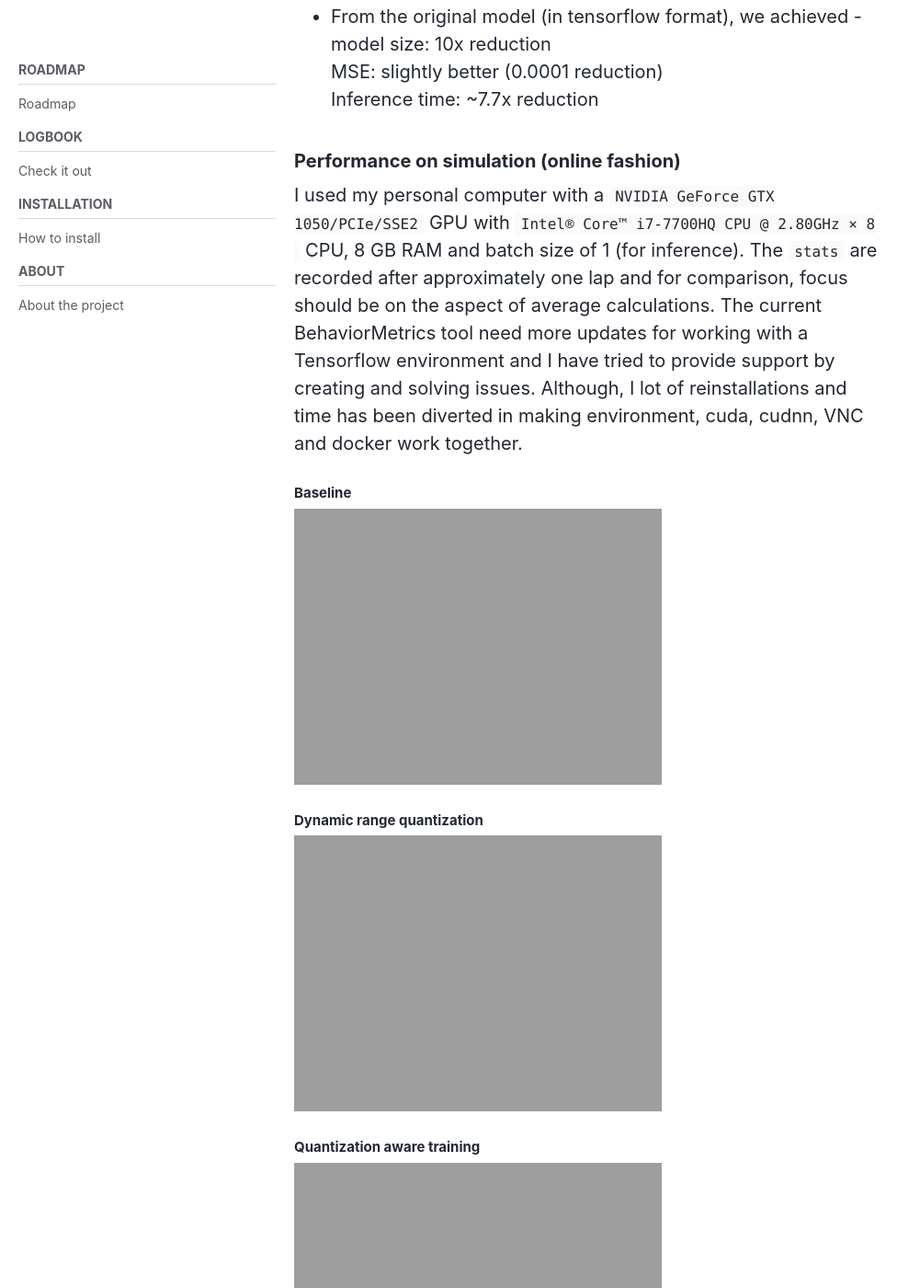
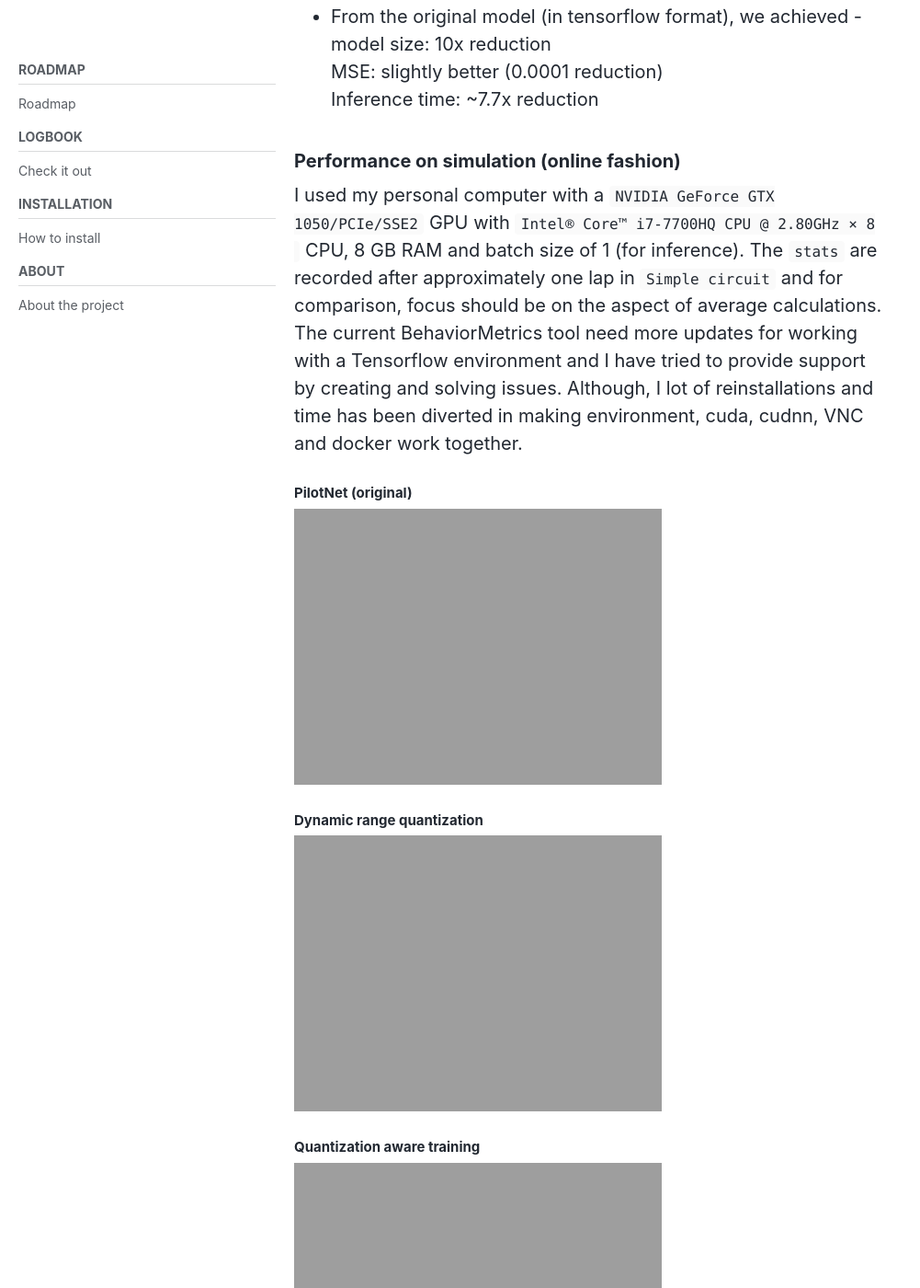
Before and after one commit to TheRoboticsClub/gsoc2022-Nikhil_Paliwal, a Jekyll site: the page built from docs/_posts/2022-07-08-Coding-Period-Week-4.md, in a window 1280 px wide and 1400 px high, scrolled down 4167 px. Shown: the whole window at 92% size, without its empty margins (0-1001 px from the left). Built offline with Jekyll 4.4.1, drawn with Linux system fonts in a browser that asks for light colours; cached includes are drawn as plain includes; nearby versions of some CDN libraries; some of the changed text lies outside the part shown.

Commit message:
updates after meeting

```diff
--- a/docs/_posts/2022-07-08-Coding-Period-Week-4.md
+++ b/docs/_posts/2022-07-08-Coding-Period-Week-4.md
@@ -106,9 +106,9 @@ For using the complete dataset, I need a more powerful machine. I used a Nvidia
 
 ### Performance on simulation (online fashion)
 
-I used my personal computer with a `NVIDIA GeForce GTX 1050/PCIe/SSE2` GPU with `Intel® Core™ i7-7700HQ CPU @ 2.80GHz × 8 ` CPU, 8 GB RAM and batch size of 1 (for inference). The `stats` are recorded after approximately one lap and for comparison, focus should be on the aspect of average calculations. The current BehaviorMetrics tool need more updates for working with a Tensorflow environment and I have tried to provide support by creating and solving issues. Although, I lot of reinstallations and time  has been diverted in making environment, cuda, cudnn, VNC and docker work together.
+I used my personal computer with a `NVIDIA GeForce GTX 1050/PCIe/SSE2` GPU with `Intel® Core™ i7-7700HQ CPU @ 2.80GHz × 8 ` CPU, 8 GB RAM and batch size of 1 (for inference). The `stats` are recorded after approximately one lap in `Simple circuit` and for comparison, focus should be on the aspect of average calculations. The current BehaviorMetrics tool need more updates for working with a Tensorflow environment and I have tried to provide support by creating and solving issues. Although, I lot of reinstallations and time  has been diverted in making environment, cuda, cudnn, VNC and docker work together.
 
-#### Baseline
+#### PilotNet (original)
 ![ ]({{ site.url }}{{ site.baseurl }}/assets/images/blogs/baseline_pilotnet.png)
 
 #### Dynamic range quantization
@@ -125,14 +125,14 @@ Other strategies were not able to complete one lap properly. So, they are exclud
 
 Method  | Average speed | Position deviation MAE | Brain iteration frequency (RT) | Mean Inference time (s)
 --- | --- | --- | --- | ---
-Baseline | 8.386 | 7.406 | 5.585 | 0.124
+PilotNet (original) | 8.386 | 7.406 | 5.585 | 0.124
 Dynamic Range Q | **8.534** | 6.693 | **58.474** | **0.010**
 Q aware training | 8.472 | **5.001** | 58.09 | **0.010**
 
 #### Conclusion
 * The benefits obtained from optimizing models are relevant for both offline and online (simulation) usecases.
-* We observe slight improvement in `Average speed` and `Position deviation MAE`.
 * On average, quantization strategy gives a boost of ~10x times to other aspects (inferece time etc.).
+* We observe slight improvement in `Average speed` and `Position deviation MAE`. The credit can be given to reduced latency by optimized models.
 * The optimized model complete lap 1 second faster (in 50s) as compare to baseline (in 51s).
 * Unfortunately, other strategies such as pruning and integer quantization are not appropriate to be used in simulation.
 
```
Also changed, not shown: other parts of docs/_posts/2022-07-08-Coding-Period-Week-4.md (+1 -1 lines).
